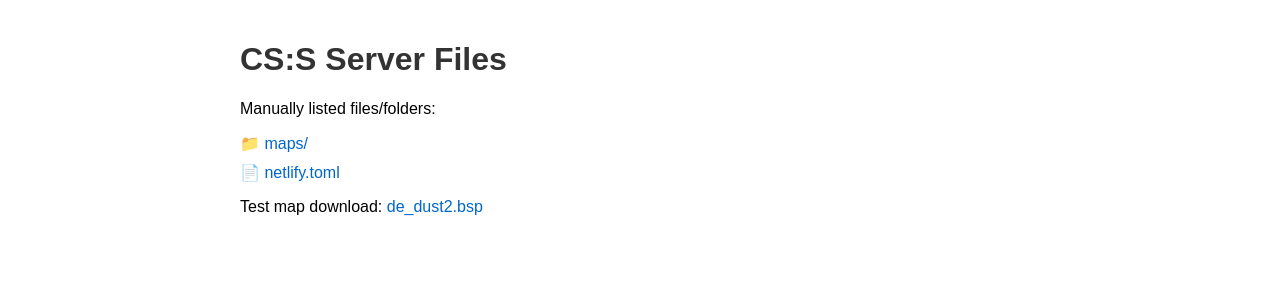
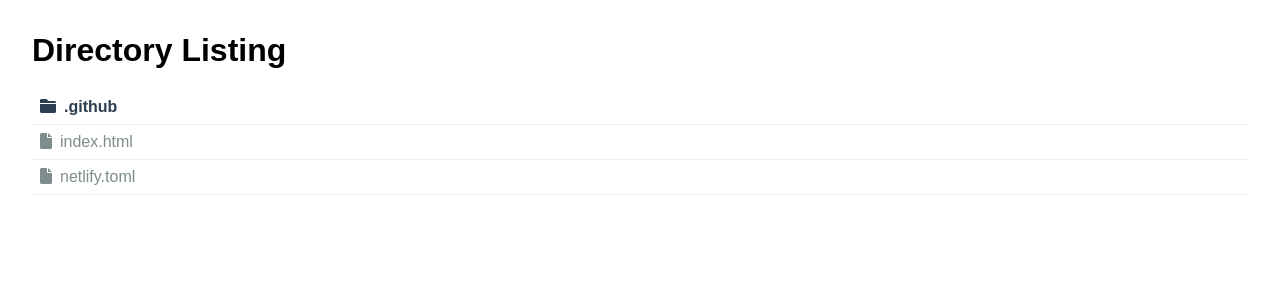
Before and after one commit to Hentilador/CS-S-Resources, a PHP site: page / in a window 1280 px wide. Shown: the top 300 px of the page. Run offline with PHP 8.4, Linux system fonts and the light colour scheme.

Commit message:
Update index.php

```diff
--- a/index.php
+++ b/index.php
@@ -3,26 +3,59 @@
 <head>
     <meta charset="UTF-8">
     <meta name="viewport" content="width=device-width, initial-scale=1.0">
-    <title>CS:S Server Files</title>
+    <title>File Directory</title>
     <style>
-        body { font-family: Arial, sans-serif; max-width: 800px; margin: 0 auto; padding: 20px; }
-        h1 { color: #333; }
-        ul { list-style: none; padding: 0; }
-        li { margin: 10px 0; }
-        a { color: #0066cc; text-decoration: none; }
+        body { font-family: Arial, sans-serif; margin: 2rem; }
+        .file-list { list-style: none; padding: 0; }
+        .file-item { padding: 0.5rem; border-bottom: 1px solid #eee; }
+        .file-item:hover { background-color: #f8f9fa; }
+        .folder { color: #2c3e50; font-weight: bold; }
+        .file { color: #7f8c8d; }
+        a { color: inherit; text-decoration: none; }
         a:hover { text-decoration: underline; }
-        .dir::before { content: "📁 "; }
-        .file::before { content: "📄 "; }
+        .icon { margin-right: 0.5rem; }
     </style>
+    <link rel="stylesheet" href="https://cdnjs.cloudflare.com/ajax/libs/font-awesome/6.0.0/css/all.min.css">
 </head>
 <body>
-    <h1>CS:S Server Files</h1>
-    <p>Manually listed files/folders:</p>
-    <ul>
-        <!-- Manually add your folders/files here -->
-        <li><a href="/maps/" class="dir">maps/</a></li>
-        <li><a href="/netlify.toml" class="file">netlify.toml</a></li>
+    <h1>Directory Listing</h1>
+    <ul class="file-list">
+        <?php
+        // Get current directory contents
+        $files = scandir(__DIR__);
+        $folders = [];
+        $normalFiles = [];
+
+        foreach ($files as $file) {
+            if ($file === '.' || $file === '..' || $file === basename(__FILE__)) continue;
+
+            if (is_dir($file)) {
+                $folders[] = $file;
+            } else {
+                $normalFiles[] = $file;
+            }
+        }
+
+        // Sort arrays
+        sort($folders);
+        sort($normalFiles);
+
+        // Display folders first
+        foreach ($folders as $item) {
+            echo '<li class="file-item folder">';
+            echo '<i class="icon fas fa-folder"></i>';
+            echo htmlspecialchars($item);
+            echo '</li>';
+        }
+
+        // Display files
+        foreach ($normalFiles as $item) {
+            echo '<li class="file-item file">';
+            echo '<i class="icon fas fa-file"></i>';
+            echo '<a href="' . htmlspecialchars($item) . '">' . htmlspecialchars($item) . '</a>';
+            echo '</li>';
+        }
+        ?>
     </ul>
-    <p>Test map download: <a href="/maps/de_dust2.bsp">de_dust2.bsp</a></p>
 </body>
 </html>
```
